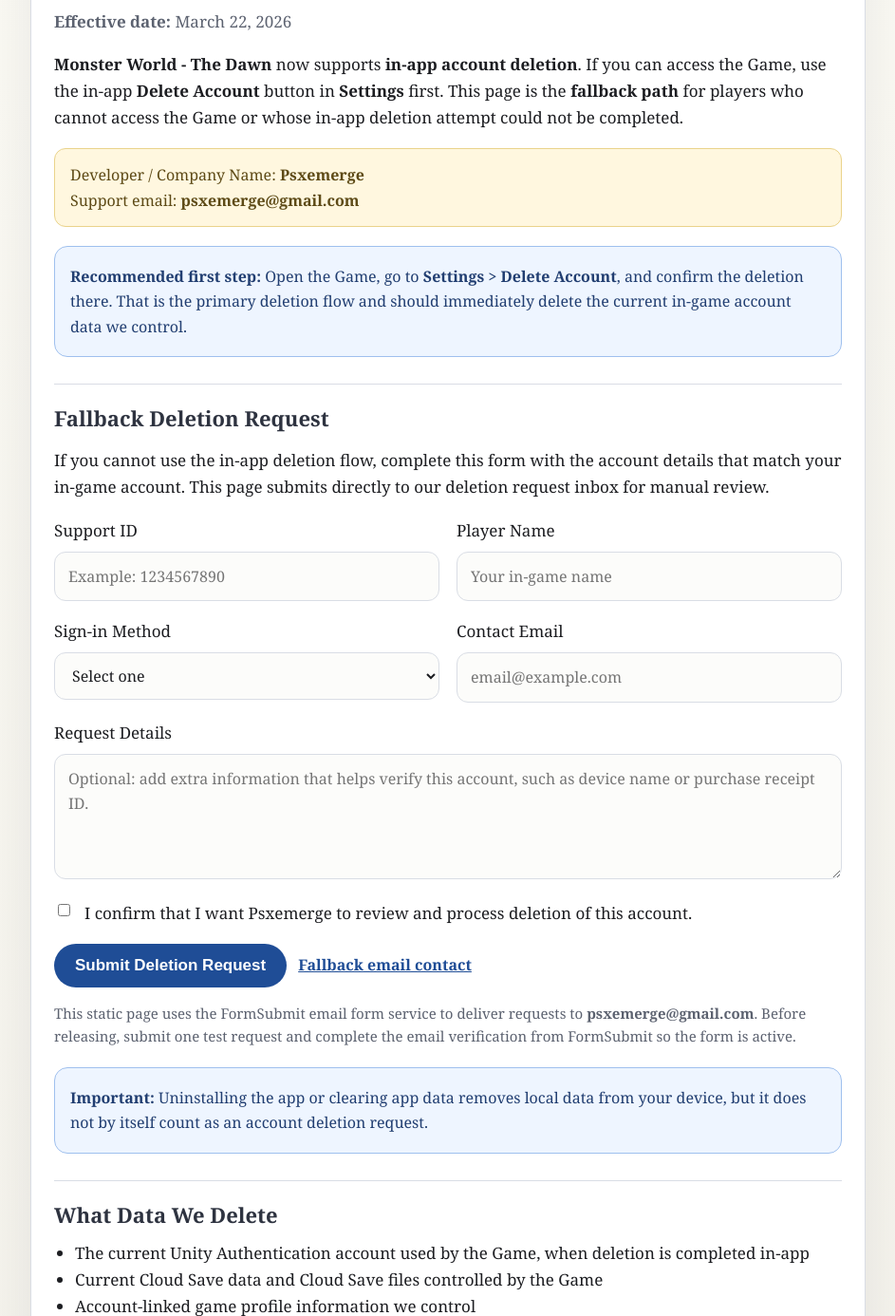
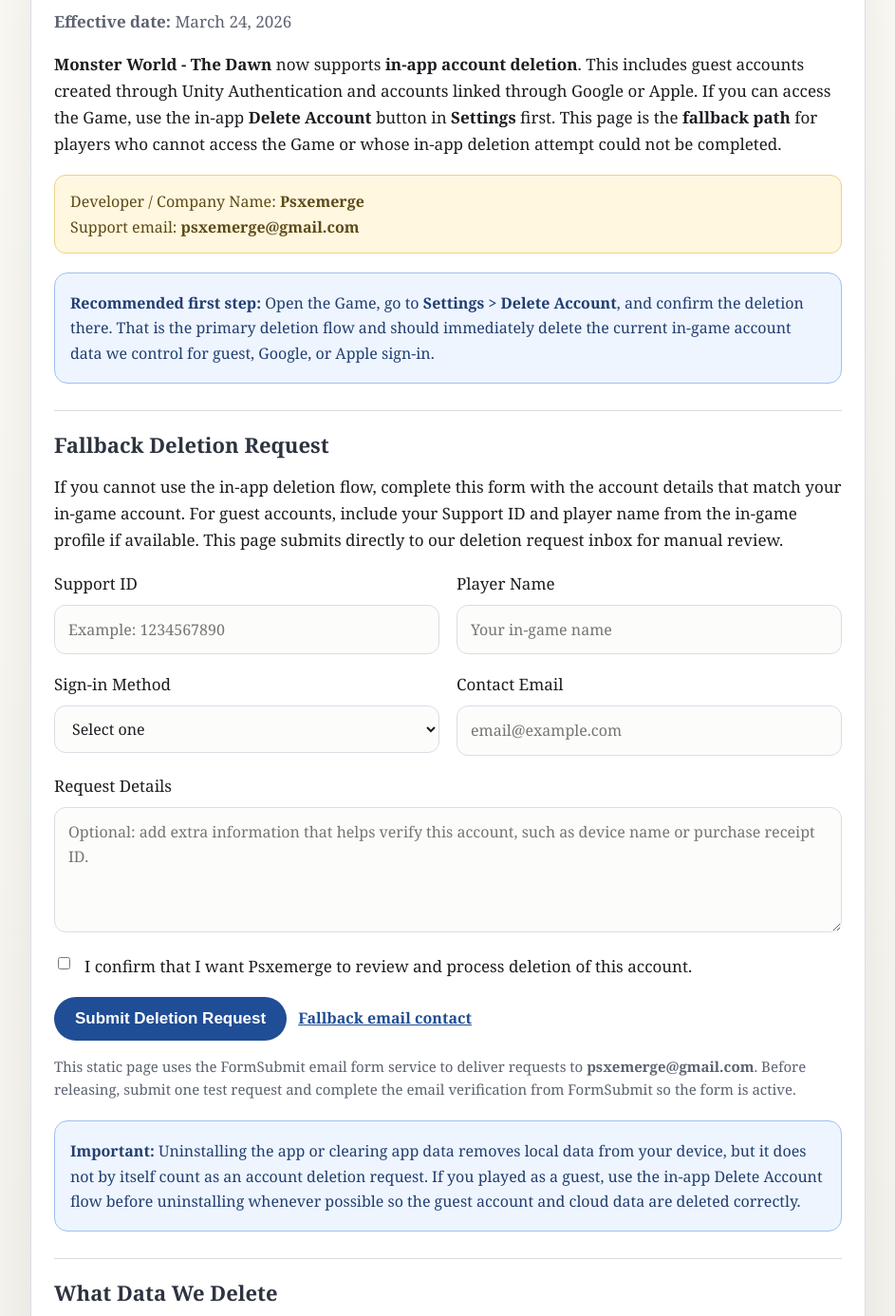
Before and after one commit to psxemerge-rgb/monster-world-privacy-policy, a plain HTML site: page delete-account/index.html in a window 1280 px wide. Shown: the part 170-1556 px from the top of the page at 95% size, without its empty margins (168-1111 px from the left). Drawn offline with Linux system fonts and the light colour scheme.

Commit message:
Add files via upload

```diff
--- a/delete-account/index.html
+++ b/delete-account/index.html
@@ -177,9 +177,9 @@
   <div class="wrap">
     <div class="card">
       <h1>Delete Account - Monster World - The Dawn</h1>
-      <p class="meta"><strong>Effective date:</strong> March 22, 2026</p>
+      <p class="meta"><strong>Effective date:</strong> March 24, 2026</p>
 
-      <p><strong>Monster World - The Dawn</strong> now supports <strong>in-app account deletion</strong>. If you can access the Game, use the in-app <strong>Delete Account</strong> button in <strong>Settings</strong> first. This page is the <strong>fallback path</strong> for players who cannot access the Game or whose in-app deletion attempt could not be completed.</p>
+      <p><strong>Monster World - The Dawn</strong> now supports <strong>in-app account deletion</strong>. This includes guest accounts created through Unity Authentication and accounts linked through Google or Apple. If you can access the Game, use the in-app <strong>Delete Account</strong> button in <strong>Settings</strong> first. This page is the <strong>fallback path</strong> for players who cannot access the Game or whose in-app deletion attempt could not be completed.</p>
 
       <div class="note">
         Developer / Company Name: <strong>Psxemerge</strong>
@@ -187,11 +187,11 @@
       </div>
 
       <div class="accent">
-        <strong>Recommended first step:</strong> Open the Game, go to <strong>Settings &gt; Delete Account</strong>, and confirm the deletion there. That is the primary deletion flow and should immediately delete the current in-game account data we control.
+        <strong>Recommended first step:</strong> Open the Game, go to <strong>Settings &gt; Delete Account</strong>, and confirm the deletion there. That is the primary deletion flow and should immediately delete the current in-game account data we control for guest, Google, or Apple sign-in.
       </div>
 
       <h2>Fallback Deletion Request</h2>
-      <p>If you cannot use the in-app deletion flow, complete this form with the account details that match your in-game account. This page submits directly to our deletion request inbox for manual review.</p>
+      <p>If you cannot use the in-app deletion flow, complete this form with the account details that match your in-game account. For guest accounts, include your Support ID and player name from the in-game profile if available. This page submits directly to our deletion request inbox for manual review.</p>
 
       <form id="delete-account-form" action="https://formsubmit.co/psxemerge@gmail.com" method="POST">
         <input type="hidden" name="_subject" value="Account Deletion Request - Monster World - The Dawn">
@@ -217,7 +217,7 @@
               <option value="">Select one</option>
               <option value="Apple">Apple</option>
               <option value="Google">Google</option>
-              <option value="Guest / Other">Guest / Other</option>
+              <option value="Guest / Anonymous">Guest / Anonymous</option>
             </select>
           </div>
 
@@ -248,12 +248,12 @@
       </form>
 
       <div class="accent">
-        <strong>Important:</strong> Uninstalling the app or clearing app data removes local data from your device, but it does not by itself count as an account deletion request.
+        <strong>Important:</strong> Uninstalling the app or clearing app data removes local data from your device, but it does not by itself count as an account deletion request. If you played as a guest, use the in-app Delete Account flow before uninstalling whenever possible so the guest account and cloud data are deleted correctly.
       </div>
 
       <h2>What Data We Delete</h2>
       <ul>
-        <li>The current Unity Authentication account used by the Game, when deletion is completed in-app</li>
+        <li>The current Unity Authentication account used by the Game, including guest accounts, when deletion is completed in-app</li>
         <li>Current Cloud Save data and Cloud Save files controlled by the Game</li>
         <li>Account-linked game profile information we control</li>
         <li>Player name and related gameplay progress, currencies, monsters, heroes, items, cosmetics, and other account-linked game data we control</li>
@@ -266,6 +266,7 @@
         <li>Security and service integrity</li>
         <li>Legal compliance, dispute resolution, or enforcement of rights</li>
         <li>Data retained by third-party platform providers such as Apple or Google under their own policies, including store purchase history and transaction records they control</li>
+        <li>Information needed to verify a fallback deletion request when the player no longer has in-app access, such as Support ID, sign-in method, or contact email</li>
       </ul>
 
       <h2>Retention Period</h2>
```
Also changed, not shown: delete-account/success.html (+2 -2 lines).
